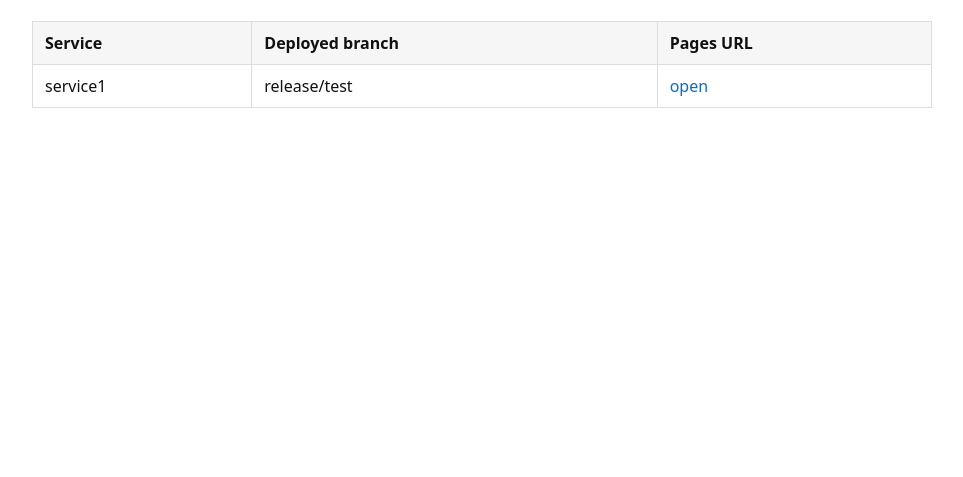
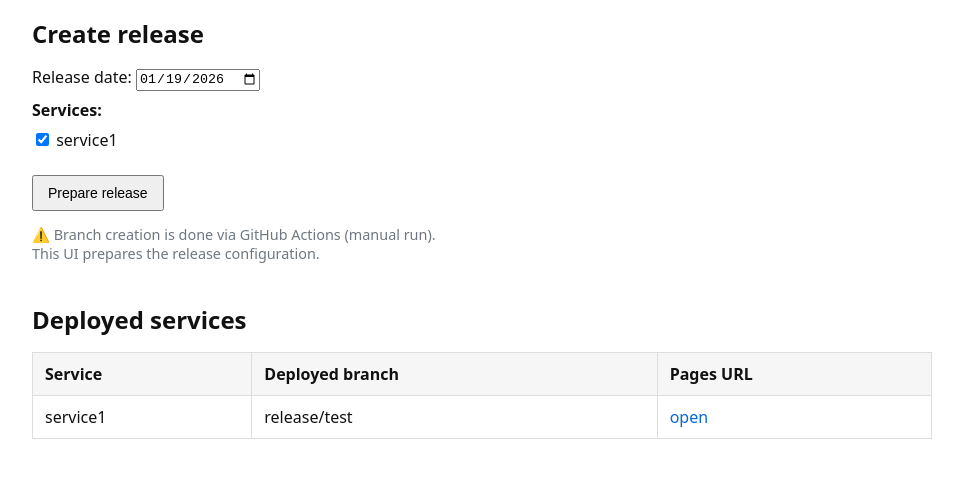
Before and after one commit to Danylo-Sukhorukov/dashboard, a plain HTML site: page index.html in a window 1280 px wide. Shown: the part 115-592 px from the top of the page, without its empty margins (16-979 px from the left). Drawn offline with Linux system fonts and the light colour scheme.

Commit message:
Enhance release dashboard with new sections
Added a section for creating releases and displaying deployed services.

```diff
--- a/index.html
+++ b/index.html
@@ -12,8 +12,25 @@
       color: #111;
     }
 
-    h1 {
-      margin-bottom: 24px;
+    h1, h2 {
+      margin-bottom: 16px;
+    }
+
+    section {
+      margin-bottom: 40px;
+      max-width: 900px;
+    }
+
+    label {
+      display: block;
+      margin: 8px 0;
+    }
+
+    button {
+      margin-top: 16px;
+      padding: 8px 14px;
+      font-size: 14px;
+      cursor: pointer;
     }
 
     table {
@@ -41,6 +58,16 @@
       font-size: 0.9em;
     }
 
+    .box {
+      background: #f6f8fa;
+      border: 1px solid #d0d7de;
+      padding: 12px;
+      margin-top: 12px;
+      font-family: monospace;
+      font-size: 13px;
+      white-space: pre;
+    }
+
     a {
       color: #0969da;
       text-decoration: none;
@@ -54,6 +81,33 @@
 <body>
 
 <h1>Release Dashboard</h1>
+
+<!-- ================= RELEASE CREATOR ================= -->
+
+<section>
+  <h2>Create release</h2>
+
+  <label>
+    Release date:
+    <input type="date" id="releaseDate" />
+  </label>
+
+  <div id="serviceToggles"></div>
+
+  <button onclick="buildRelease()">Prepare release</button>
+
+  <div id="releasePreview" class="box" style="display:none;"></div>
+
+  <p class="muted">
+    ⚠️ Branch creation is done via GitHub Actions (manual run).<br>
+    This UI prepares the release configuration.
+  </p>
+</section>
+
+<!-- ================= SERVICES TABLE ================= -->
+
+<section>
+  <h2>Deployed services</h2>
 
   <table>
     <thead>
@@ -69,28 +123,91 @@
       </tr>
     </tbody>
   </table>
+</section>
 
 <script>
+let services = [];
+
+async function init() {
+  services = await fetch('./services.json').then(r => r.json());
+  renderToggles();
+  loadDashboard();
+
+  // default date = today
+  document.getElementById('releaseDate').value =
+    new Date().toISOString().split('T')[0];
+}
+
+function renderToggles() {
+  const container = document.getElementById('serviceToggles');
+  container.innerHTML = '<strong>Services:</strong>';
+
+  services.forEach((svc, i) => {
+    const id = `svc_${i}`;
+    container.innerHTML += `
+      <label>
+        <input type="checkbox" id="${id}" checked />
+        ${svc.name}
+      </label>
+    `;
+  });
+}
+
+function buildRelease() {
+  const date = document.getElementById('releaseDate').value;
+  if (!date) {
+    alert('Select release date');
+    return;
+  }
+
+  const d = new Date(date);
+  const dd = String(d.getDate()).padStart(2, '0');
+  const mm = String(d.getMonth() + 1).padStart(2, '0');
+  const yyyy = d.getFullYear();
+
+  const releaseName = `release/${dd}-${mm}-${yyyy}`;
+
+  const selected = services.filter((_, i) =>
+    document.getElementById(`svc_${i}`).checked
+  );
+
+  const preview = {
+    release: releaseName,
+    services: selected.map(s => s.repo)
+  };
+
+  const box = document.getElementById('releasePreview');
+  box.style.display = 'block';
+  box.textContent =
+`Release branch:
+${releaseName}
+
+Services:
+${preview.services.map(s => '- ' + s).join('\n')}
+
+Next step:
+GitHub Actions → Create release branches
+`;
+}
+
+// ================= DEPLOY STATUS =================
+
 async function loadDashboard() {
   const tbody = document.getElementById('services');
   tbody.innerHTML = '';
 
-  const services = await fetch('./services.json').then(r => r.json());
   const pages = await fetch('./pages-status.json').then(r => r.json());
 
   for (const service of services) {
     const row = document.createElement('tr');
 
-    const branch = pages?.source?.branch ?? '—';
-    const url = pages?.html_url ?? '—';
-
     row.innerHTML = `
       <td>${service.name}</td>
-      <td>${branch}</td>
+      <td>${pages?.source?.branch || '—'}</td>
       <td>
-        ${url !== '—'
-          ? `<a href="${url}" target="_blank">open</a>`
-          : '—'}
+        <a href="${pages?.html_url}" target="_blank">
+          open
+        </a>
       </td>
     `;
 
@@ -98,7 +215,7 @@ async function loadDashboard() {
   }
 }
 
-loadDashboard();
+init();
 </script>
 
 </body>
```
Lines whose indentation alone changed are shown as unchanged.
